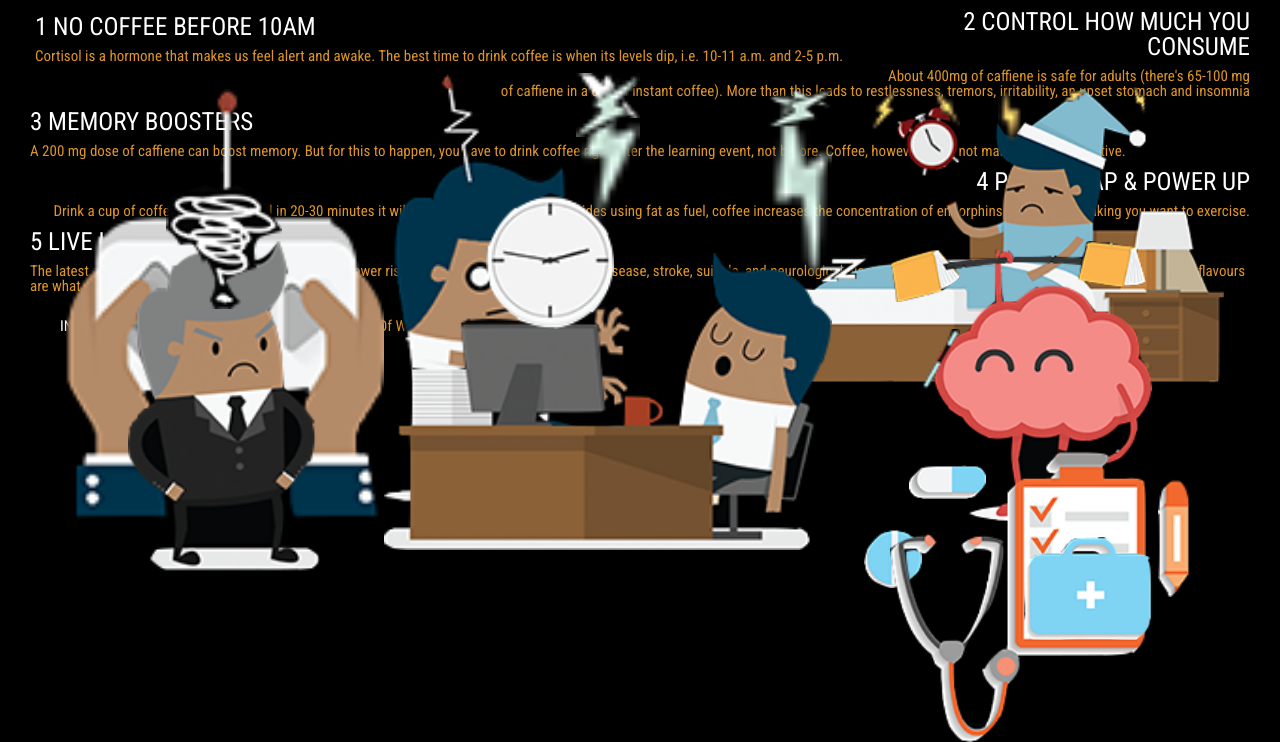
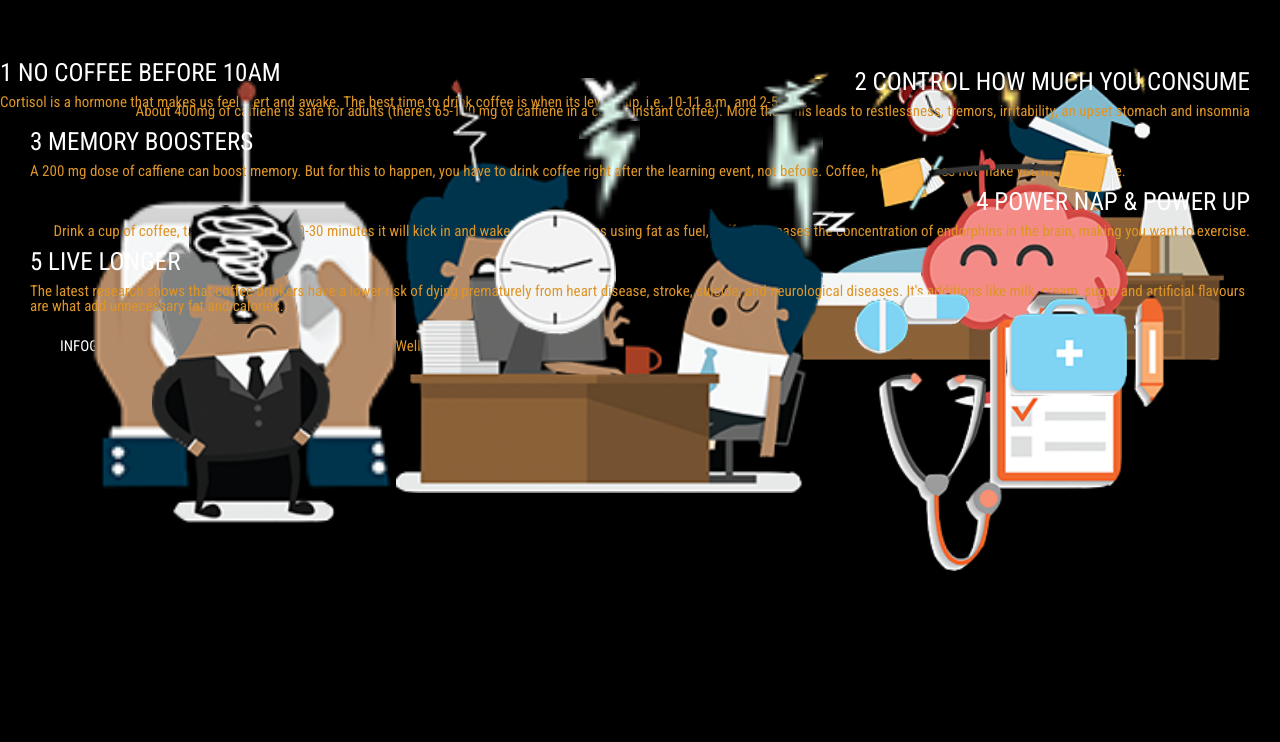
Before and after one commit to lindswitte/Infographic, a website: page index.html in a window 1280 px wide. Shown: the part 71-813 px from the top of the page. Drawn offline with Linux system fonts and the light colour scheme.

Commit message:
made animations more organized

```diff
--- a/src/scss/main.scss
+++ b/src/scss/main.scss
@@ -40,35 +40,31 @@ h1.headline{
 	margin: 15px;
 }
 
-div h1{
-	font-size: 25px;
-	font-family: 'Roboto Condensed', bold;
-
-}
-
 p{
 	font-size:15px;
 	margin: 10px 0;
 	color: #de9527;
 	}
 
+div h1{
+	font-size: 25px;
+	font-family: 'Roboto Condensed', bold;
+}
+
 div.time{
-	float: left;
-	text-align: left;
-	margin: 0 30px;
-	padding: 5px;
-}
+	position:relative;
+	top: 4vw;
 
 	.sleeper{
 		position:absolute;
-	width: 35%;
-	top: 20%;
-	right: 4.4%;
+		width: 33vw;
+		top: 3vh;
+		right: 4.4vw;
 	}
 
 	.alarm-clock{
 		position:absolute;
-	width: 5%;
+		width: 5vw;
 		top: 22%;
 		right: 25%;
 	}
@@ -120,15 +116,13 @@ div.time{
 		right: 35%;
 
 	}
-
-
-
+}
 
 
 div.amount{
+	position:relative;
 	text-align: right;
 	margin: 0 30px;
-}
 
 	.robot{
 		position:absolute;
@@ -168,7 +162,6 @@ div.amount{
 	}
 	.hands-bolt{
 		position:absolute;
-	position:absolute;
 		width: 5%;
 		top: 18%;
 		right: 50%;
@@ -187,23 +180,20 @@ div.amount{
 		width: 5%;
 		top: 18%;
 		right: 50%;
-
+	}
 }
 
 
-
-
 div.memory{
+	position: relative;
 	text-align: left;
 	margin: 0 30px;
-}
 
 	.brain{
 		position:absolute;
 		width: 17%;
 		top: 40%;
 		right: 10%;
-
 	}
 	.books-barbell{
 		position:absolute;
@@ -211,22 +201,20 @@ div.memory{
 		top: 39%;
 		left: 69.5%;
 		right: 50%;
-
 	}
 	.highlight{
 		position:absolute;
 		width: 3%;
 		top: 50%;
 		right: 25%;
-
+	}
 }
 
 
-
 div.nap{
+	position: relative;
 	text-align: right;
 	margin: 0 30px;
-}
 
 	.boss{
 		position:absolute;
@@ -234,7 +222,6 @@ div.nap{
 		top: 39%;
 		left: 10%;
 		right: 50%;
-
 	}
 	.sleeping-person{
 		position:absolute;
@@ -242,7 +229,6 @@ div.nap{
 		top: 40.5%;
 		left: 30%;
 		right: 50%;
-
 	}
 
 	.clock{
@@ -251,7 +237,6 @@ div.nap{
 		top: 33%;
 		left: 38%;
 		right: 50%;
-
 	}
 
 	.thought-bubble{
@@ -260,7 +245,6 @@ div.nap{
 		top: 32%;
 		left: 13%;
 		right: 50%;
-
 	}
 
 	.big-z{
@@ -278,13 +262,14 @@ div.nap{
 		left: 64%;
 		right: 55%;
 	}
-
+}
 
 
 div.live{
 	text-align: left;
 	margin: 0 30px;
-}
+	position: relative;
+
 	.pill{
 		position:absolute;
 		width: 6%;
@@ -323,9 +308,8 @@ div.live{
 		top: 76%;
 		left: 80%;
 		right: 40%;
-
 	}
-
+}
 
 
 footer p{
```
Also changed, not shown: dist/css/main.css, 1 other file. Lines whose indentation alone changed are shown as unchanged.
